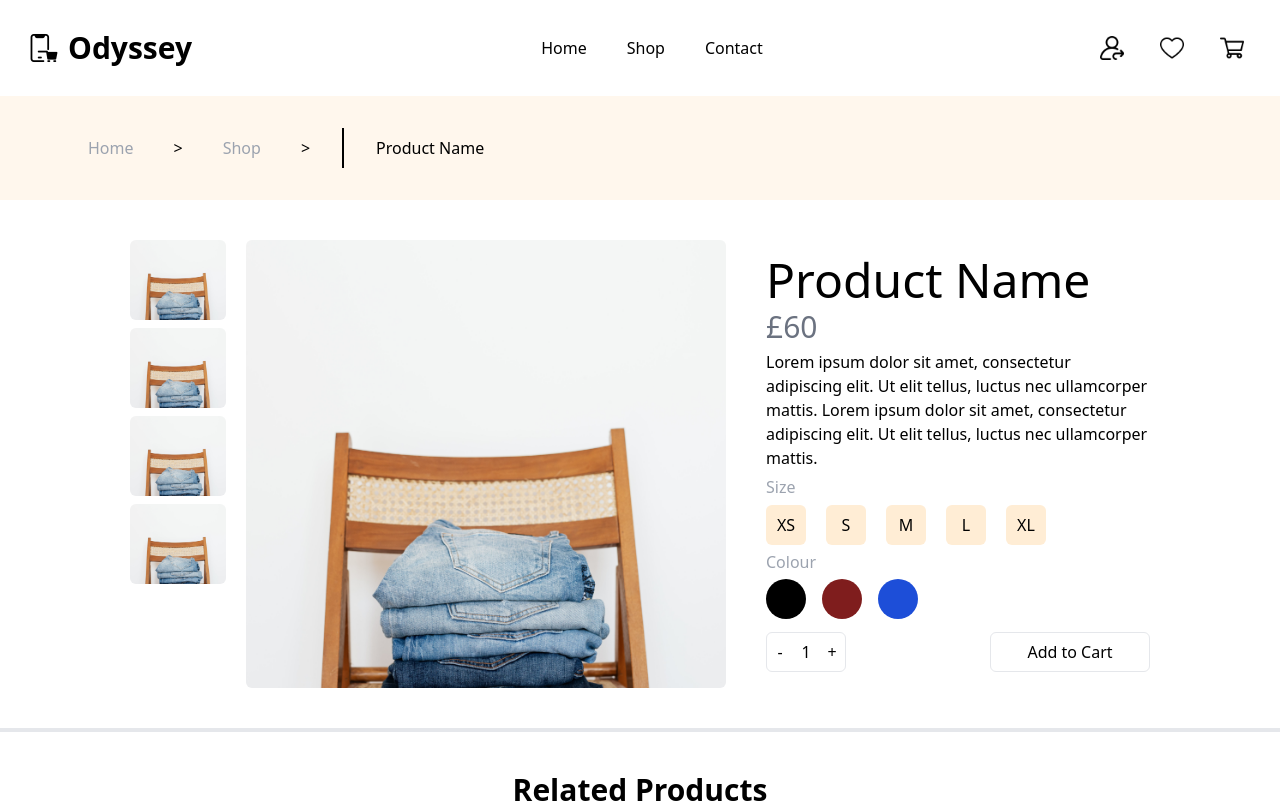
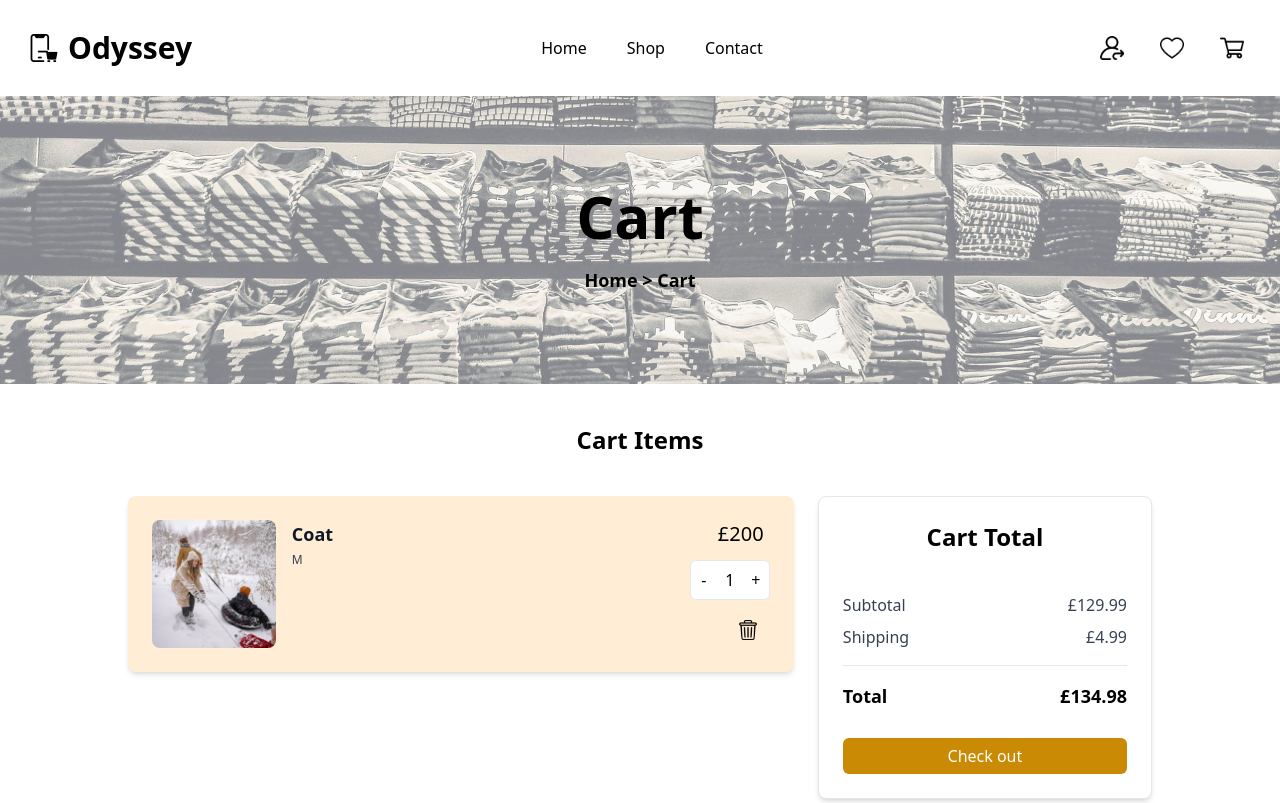
Before and after one commit to ants-1/shopping-cart, a React (Vite) app: page / in a window 1280 px wide. Shown: the top 803 px of the page. Built offline with nearby package versions, Linux system fonts and the light colour scheme.

Commit message:
Add Cart

```diff
--- a/src/App.tsx
+++ b/src/App.tsx
@@ -1,12 +1,13 @@
 // import ShopPage from './components/ShopPage'
 // import HomePage from './components/HomePage'
-import ProductPage from './components/ProductPage'
+// import ProductPage from './components/ProductPage'
+import Cart from './components/Cart'
 import './App.css'
 
 function App() {
   return (
     <>
-      <ProductPage />
+      <Cart />
     </>
   )
 }
--- a/src/components/Banner.tsx
+++ b/src/components/Banner.tsx
@@ -1,17 +1,27 @@
-function Banner() {
+interface BannerProps {
+  name: string;
+}
+
+function Banner({ name }: BannerProps): JSX.Element {
   return (
-    <div className="relative">
-      <img src="/banner.jpeg" className="h-[35rem] object-cover w-full z-0 opacity-60" alt="Banner" />
-      <div className="bg-orange-50 w-[30rem] h-80 z-10 absolute top-48 right-14 p-5 pt-8 pr-10">
-        <p className="tracking-wide mb-2">New Arrival</p>
-        <h2 className="text-4xl font-bold text-yellow-600 mb-2">Discover Our New Collection</h2>
-        <p className="mb-5">
-          Lorem ipsum dolor sit amet, consectetur adipiscing elit. Ut elit
-          tellus, luctus nec ullamcorper mattis.
-        </p>
-        <button className="h-20 w-40 bg-yellow-600 hover:bg-yellow-700 text-white font-bold">BUY NOW</button>
+    <>
+      <div>
+        <div className="relative h-72 flex-col flex justify-center text-black">
+          <img
+            src="/store-banner-image.png"
+            className="absolute inset-0 h-full w-full object-cover z-0 opacity-50"
+            alt="Shop Banner"
+          />
+          <div className="relative z-10">
+            <h2 className="font-semibold text-6xl text-center">{name}</h2>
+            <div className="font-semibold text-lg text-center mt-5">
+              <a href="#">Home</a>
+              <span>{" >"} {name}</span>
+            </div>
+          </div>
+        </div>
       </div>
-    </div>
+    </>
   );
 }
 
--- /dev/null
+++ b/src/components/Cart.tsx
@@ -0,0 +1,80 @@
+import Navbar from "./Navbar";
+import Footer from "./Footer";
+import Banner from "./Banner";
+
+function Cart() {
+  const bannerName: string = "Cart";
+
+  return (
+    <>
+      <Navbar />
+      <Banner name={bannerName} />
+      <div className="h-screen pt-10">
+        <h1 className="mb-10 text-center text-2xl font-bold">Cart Items</h1>
+        <div className="mx-auto max-w-5xl justify-center px-6 md:flex md:space-x-6 xl:px-0">
+          <div className="rounded-lg md:w-2/3">
+            <div className="justify-between mb-6 rounded-lg bg-orange-100 p-6 shadow-md sm:flex sm:justify-start">
+              <img
+                src="/coat-range.jpeg"
+                alt="product-image"
+                className="w-40 rounded-lg h-32 object-cover"
+              />
+              <div className="sm:ml-4 sm:flex sm:w-full sm:justify-between">
+                <div className="mt-5 sm:mt-0">
+                  <h2 className="text-lg font-bold text-gray-900">Coat</h2>
+                  <p className="mt-1 text-xs text-gray-700">M</p>
+                </div>
+                <div className="mt-4 flex justify-between sm:space-y-3 sm:mt-0 sm:block sm:space-x-5">
+                  <p className="text-xl ml-12">£200</p>
+                  <div className="flex border rounded-md bg-white h-10 w-20">
+                    <span className="flex items-center justify-center w-1/3 hover:bg-yellow-600 hover:rounded-l-md hover:text-white cursor-pointer">
+                      -
+                    </span>
+                    <span className="flex items-center justify-center w-1/3">
+                      1
+                    </span>
+                    <span className="flex items-center justify-center w-1/3 hover:bg-yellow-600 hover:rounded-r-md hover:text-white cursor-pointer">
+                      +
+                    </span>
+                  </div>
+                  <div className="flex items-center">
+                    {" "}
+                    <img
+                      src="/bin-icon.png"
+                      className="h-9 w-9 ml-10 hover:cursor-pointer p-2 hover:border border-black rounded-md"
+                      alt="Bin icon"
+                    />
+                  </div>
+                </div>
+              </div>
+            </div>
+          </div>
+          <div className="mt-6 h-full rounded-lg border bg-white p-6 shadow-md md:mt-0 md:w-1/3">
+            <h2 className="text-center text-2xl font-bold mb-10">Cart Total</h2>
+            <div className="mb-2 flex justify-between">
+              <p className="text-gray-700">Subtotal</p>
+              <p className="text-gray-700">£129.99</p>
+            </div>
+            <div className="flex justify-between">
+              <p className="text-gray-700">Shipping</p>
+              <p className="text-gray-700">£4.99</p>
+            </div>
+            <hr className="my-4" />
+            <div className="flex justify-between">
+              <p className="text-lg font-bold">Total</p>
+              <div className="">
+                <p className="mb-1 text-lg font-bold">£134.98</p>
+              </div>
+            </div>
+            <button className="mt-6 w-full rounded-md bg-yellow-600 text-white py-1.5 font-medium hover:bg-yellow-700">
+              Check out
+            </button>
+          </div>
+        </div>
+      </div>
+      <Footer />
+    </>
+  );
+}
+
+export default Cart;
--- /dev/null
+++ b/src/components/HomeBanner.tsx
@@ -0,0 +1,18 @@
+function HomeBanner() {
+  return (
+    <div className="relative">
+      <img src="/banner.jpeg" className="h-[35rem] object-cover w-full z-0 opacity-60" alt="Banner" />
+      <div className="bg-orange-50 w-[30rem] h-80 z-10 absolute top-48 right-14 p-5 pt-8 pr-10">
+        <p className="tracking-wide mb-2">New Arrival</p>
+        <h2 className="text-4xl font-bold text-yellow-600 mb-2">Discover Our New Collection</h2>
+        <p className="mb-5">
+          Lorem ipsum dolor sit amet, consectetur adipiscing elit. Ut elit
+          tellus, luctus nec ullamcorper mattis.
+        </p>
+        <button className="h-20 w-40 bg-yellow-600 hover:bg-yellow-700 text-white font-bold">BUY NOW</button>
+      </div>
+    </div>
+  );
+}
+
+export default HomeBanner;
--- a/src/components/HomePage.tsx
+++ b/src/components/HomePage.tsx
@@ -1,5 +1,5 @@
 import Navbar from "./Navbar";
-import Banner from "./Banner";
+import HomeBanner from "./HomeBanner";
 import BrowseRange from "./BrowseRange";
 import RecentProducts from "./RecentProducts";
 import Footer from "./Footer";
@@ -8,7 +8,7 @@ function HomePage() {
     return (
         <>
             <Navbar />
-            <Banner />
+            <HomeBanner />
             <BrowseRange />
             <RecentProducts />
             <Footer />
--- a/src/components/ProductPage.tsx
+++ b/src/components/ProductPage.tsx
@@ -11,7 +11,6 @@ function ProductPage() {
         <span className="p-2">{" > "}</span>
         <p className="text-gray-400 p-2">Shop</p>
         <span className="p-2">{" > "}</span>
-        <span className="border border-black"></span>
         <p className="p-2">Product Name</p>
       </div>
       <div className="flex border-b-4 py-10 px-20 justify-center">
@@ -51,8 +50,7 @@ function ProductPage() {
           <p>
             Lorem ipsum dolor sit amet, consectetur adipiscing elit. Ut elit
             tellus, luctus nec ullamcorper mattis. Lorem ipsum dolor sit amet,
-            consectetur adipiscing elit. Ut elit tellus, luctus nec ullamcorper
-            mattis.
+            consectetur adipiscing elit.
           </p>
           <p className="text-gray-400">Size</p>
           <div className="flex gap-5">
```
Also changed, not shown: public/bin-icon.png (added).
